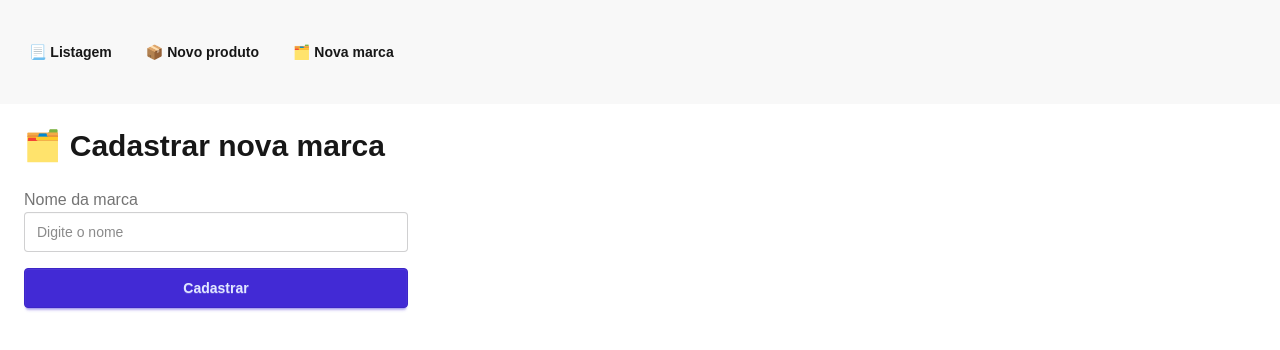
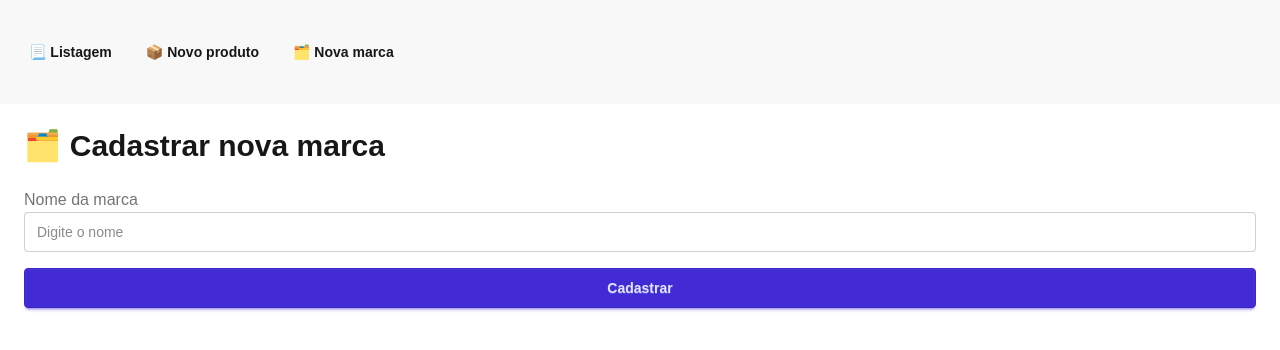
Before and after one commit to delkz/supermarket-app, a Next.js app: page /brand/register in a window 1280 px wide. Shown: the top 350 px of the page. Built offline with nearby package versions, Linux system fonts and the light colour scheme.

Commit message:
feat: melhorias visuais

```diff
--- a/src/app/brand/register/page.tsx
+++ b/src/app/brand/register/page.tsx
@@ -6,7 +6,7 @@ export default function RegisterPage() {
 
     return <main className="p-6 w-full container mx-auto">
         <h1 className="text-3xl font-bold mb-6">🗂️ Cadastrar nova marca</h1>
-        <div className="form-control mb-6 w-full max-w-sm">
+        <div className="form-control mb-6 w-full">
             <BrandForm/>
         </div>
     </main>
--- a/src/app/globals.css
+++ b/src/app/globals.css
@@ -24,4 +24,5 @@ body {
   background: var(--background);
   color: var(--foreground);
   font-family: Arial, Helvetica, sans-serif;
+  min-height: 100vh;
 }
```
